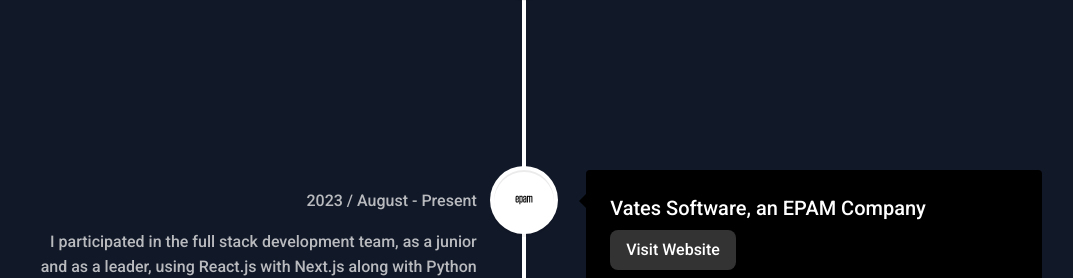
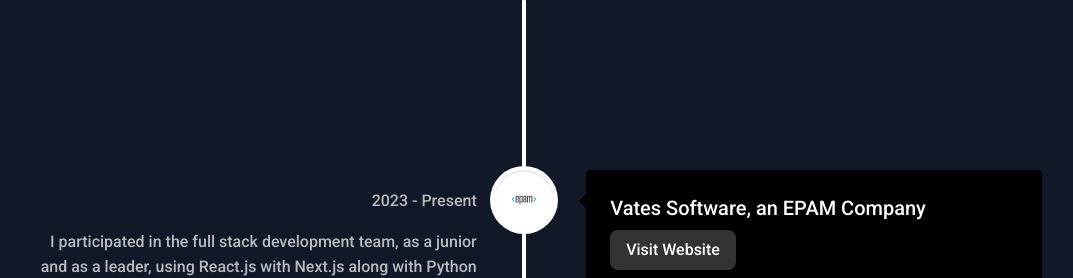
Before and after one commit to Mark-kus/portfolio, a Next.js app: page /en in a window 1280 px wide. Shown: the part 1112-1390 px from the top of the page, without its empty margins (116-1189 px from the left). Built offline with nearby package versions, Linux system fonts and the light colour scheme; no server answers.

Commit message:
finish projects

```diff
--- a/src/components/svgs/brands/Epam.jsx
+++ b/src/components/svgs/brands/Epam.jsx
@@ -3,36 +3,39 @@ import React from "react";
 const Epam = ({ width = "100%", height = "100%" }) => {
   return (
     <svg
-      xmlns="http://www.w3.org/2000/svg"
-      version="1.0"
+      version="1.1"
+      id="Layer_1"
+      x="0px"
+      y="0px"
+      viewBox="0 0 226 80"
+      enable-background="new 0 0 226 80"
       width={width}
       height={height}
-      viewBox="0 0 640.000000 227.000000"
-      preserveAspectRatio="xMidYMid meet"
     >
-      <metadata>
-        Created by potrace 1.16, written by Peter Selinger 2001-2019
-      </metadata>
-      <g
-        transform="translate(0.000000,227.000000) scale(0.100000,-0.100000)"
-        fill="FFF"
-        stroke="none"
-      >
+      <g>
         <path
-          fill="FFF"
-          d="M1265 2260 c-157 -25 -253 -114 -290 -272 -23 -97 -22 -1221 1 -1298 31 -106 95 -173 201 -213 80 -29 330 -32 410 -4 103 36 175 111 208 217 11 37 19 105 22 208 l6 152 -126 0 -125 0 -4 -135 c-4 -148 -14 -175 -74 -204 -45 -23 -179 -19 -212 6 -57 41 -62 67 -62 311 l0 222 301 0 301 0 -4 363 c-5 395 -7 415 -66 508 -34 53 -105 103 -177 124 -63 19 -231 27 -310 15z m258 -278 l32 -32 3 -225 3 -225 -170 0 -171 0 0 203 c0 175 3 207 19 243 27 59 66 76 169 71 78 -3 85 -5 115 -35z"
+          fill="#464547"
+          d="M42.9,35.8l0,14.5c0,3.7,1.8,5.5,5.5,5.5h1.6c3.7,0,5.5-1.8,5.5-5.5v-7.1h8.5V50c0,9.3-4.7,14.1-14.1,14.1   h-1.8c-9.3,0-14.1-4.7-14.1-13V15.5c0-10.4,4.7-15.2,14.1-15.2h1.8c9.3,0,14.1,4.7,14.1,14.1l0,21.3H42.9z M42.9,27.3h12.5V14.1   c0-3.7-1.8-5.5-5.5-5.5h-1.4c-3.7,0-5.5,1.8-5.5,5.5V27.3z"
         />
         <path
-          fill="FFF"
-          d="M3305 2259 c-116 -17 -196 -63 -246 -140 -48 -75 -60 -135 -66 -326 l-6 -173 125 0 125 0 5 153 c4 118 9 159 22 185 49 95 252 94 303 -1 14 -27 17 -61 18 -206 l0 -173 -195 -67 c-217 -74 -263 -96 -309 -142 -80 -79 -90 -141 -82 -469 8 -278 11 -295 70 -362 48 -55 119 -81 221 -82 102 0 165 19 244 74 l56 39 0 -49 0 -50 130 0 131 0 -3 763 -3 762 -23 56 c-69 171 -255 246 -517 208z m281 -1474 c-7 -19 -119 -73 -171 -82 -62 -11 -111 -2 -139 26 -20 21 -21 31 -21 231 0 269 -6 260 218 345 l112 42 3 -276 c1 -152 0 -281 -2 -286z"
+          fill="#464547"
+          d="M69.8,1.1h8.8v4c2.1-2.2,5.7-4.7,10.7-4.7c7.5,0,11.2,5,11.2,12.3v39c0,7.4-3.7,12.3-11.2,12.3   c-5.1,0-8.6-2.4-10.7-4.5v20.1h-8.8V1.1z M78.6,52.5c2.4,2.1,5.2,3.2,8.1,3.2c3.2,0,5.1-1.5,5.1-5.1V13.8c0-3.6-1.8-5.1-5.1-5.1   c-2.9,0-5.7,1.2-8.1,3.2V52.5z"
         />
         <path
-          fill="FFF"
-          d="M2383 2236 c-65 -24 -78 -32 -125 -75 l-28 -25 0 52 0 52 -130 0 -130 0 0 -1115 0 -1115 130 0 130 0 0 280 0 280 45 -34 c127 -98 331 -110 450 -28 51 35 99 115 114 189 9 43 11 226 9 693 -4 728 0 693 -93 787 -39 38 -66 55 -105 67 -79 23 -192 20 -267 -8z m130 -227 c26 -7 44 -21 57 -42 19 -31 20 -55 20 -613 0 -563 -1 -582 -20 -606 -10 -14 -33 -31 -50 -38 -46 -19 -146 -8 -205 23 -94 50 -85 -19 -85 625 l0 572 41 27 c48 32 133 62 174 63 17 0 47 -5 68 -11z"
+          fill="#464547"
+          d="M105.8,41.7c0-7.7,2.5-10.8,9.2-13.1l11.8-4V14.1c0-3.7-1.8-5.7-5.5-5.7h-1.4c-3.7,0-5.5,2-5.5,5.7v8.8   h-8.5v-8.5c0-9.3,4.7-14.1,14.1-14.1h1.7c9.3,0,14.1,4.7,14.1,14.1v48.9h-8.8v-3.9c-2.4,2.3-5.7,4.6-10.7,4.6c-7,0-10.3-4-10.3-11   V41.7z M126.8,52.8V32.3l-8,3c-3.2,1.3-4.3,2.9-4.3,6.5v9.5c0,3,1.5,4.5,4.3,4.5C121.5,55.7,123.9,54.8,126.8,52.8z"
         />
         <path
-          fill="FFF"
-          d="M4426 2244 c-51 -16 -116 -53 -153 -87 l-23 -20 0 51 0 52 -130 0 -130 0 0 -885 0 -885 130 0 130 0 2 732 3 733 54 32 c106 63 212 67 255 10 21 -28 21 -35 24 -768 l2 -739 125 0 125 0 0 729 0 730 29 20 c56 40 124 63 188 65 56 1 65 -2 90 -27 l28 -27 3 -745 2 -745 130 0 131 0 -3 793 -3 792 -28 57 c-55 111 -140 154 -291 146 -102 -6 -172 -31 -258 -94 l-49 -36 -36 41 c-54 64 -102 84 -208 88 -61 2 -106 -2 -139 -13z"
+          fill="#464547"
+          d="M171,63.3h-8.8V13.2c0-3.1-1.5-4.5-4.2-4.5c-2.4,0-5,0.9-8.1,3.1v51.5h-8.8V1.1h8.8v4   c2.5-2.4,5.9-4.7,10.7-4.7c4.5,0,7.5,1.8,9.1,5.1c3.1-2.7,6.8-5.1,11.9-5.1c6.8,0,10.3,4.2,10.3,11v52h-8.8V13.2   c0-3.1-1.5-4.5-4.2-4.5c-2.4,0-5,0.9-8.1,3.1V63.3z"
+        />
+        <path
+          fill="#00B5D1"
+          d="M22.9,6.8v11.5L8.2,32.3l14.7,13.8v11.7L0.4,36.6v-8.4L22.9,6.8z"
+        />
+        <path
+          fill="#00B5D1"
+          d="M225.6,28.2v8.4l-22.5,21.2V46.1l14.7-13.8l-14.7-14.1V6.8L225.6,28.2z"
         />
       </g>
     </svg>
--- a/src/seeds/projects.js
+++ b/src/seeds/projects.js
@@ -23,8 +23,8 @@ const projects = [
         es: "2024 - Presente",
       },
       content: {
-        en: "",
-        es: "",
+        en: "Intrigued by technology and programming, I decided to start the Systems Engineering career at the National Technological University, to continue learning about it from a more formal and structured perspective.",
+        es: "Intrigado por la tecnología y la programación, decidí comenzar la carrera de Ingeniería en Sistemas de Información en la Universidad Tecnológica Nacional, para seguir aprendiendo sobre ello desde una perspectiva más formal y estructurada.",
       },
       title: {
         en: "National Technological University",
@@ -47,8 +47,8 @@ const projects = [
     },
     data: {
       date: {
-        en: "2023 / August - Present",
-        es: "2023 / Agosto - Presente",
+        en: "2023 - Present",
+        es: "2023 - Presente",
       },
       content: {
         en: "I participated in the full stack development team, as a junior and as a leader, using React.js with Next.js along with Python with FastAPI. We implemented Scrum practices, focusing on the fast delivery of customized and quality products according to the client's needs.",
```
